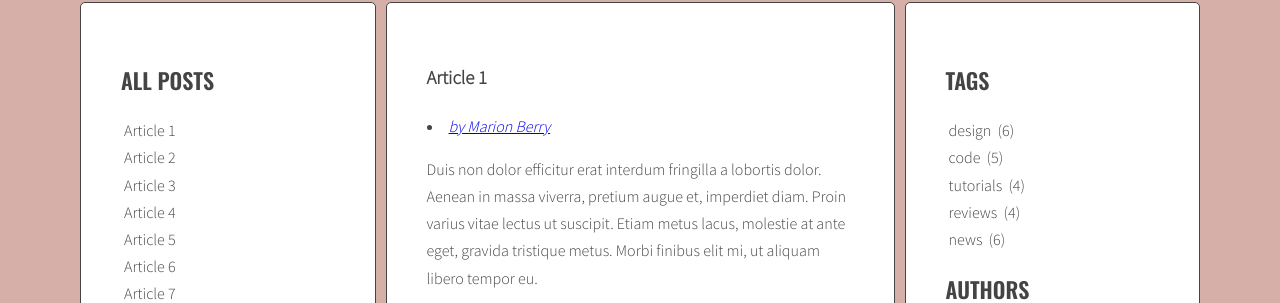
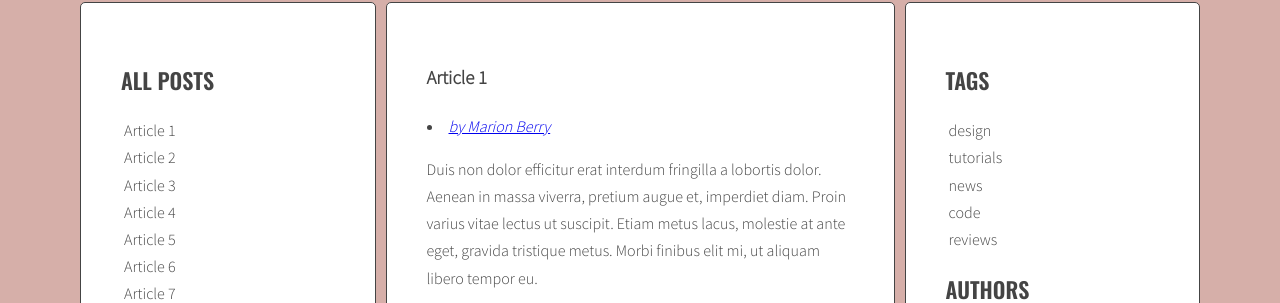
Before and after one commit to kris2485/Projekt-6-javascript-blog, a website: page index.html in a window 1280 px wide. Shown: the part 241-544 px from the top of the page. Drawn offline with nearby package versions, Linux system fonts and the light colour scheme.

Commit message:
Edit function generateTags

```diff
--- a/index.html
+++ b/index.html
@@ -388,11 +388,11 @@
           <aside class="sidebar">
             <h2 class="section-title">Tags</h2>
             <ul class="list tags">
-              <li><a href="#">design</a> <span>(6)</span></li>
-              <li><a href="#">code</a> <span>(5)</span></li>
-              <li><a href="#">tutorials</a> <span>(4)</span></li>
-              <li><a href="#">reviews</a> <span>(4)</span></li>
-              <li><a href="#">news</a> <span>(6)</span></li>
+              <li><a href="#"></a> <span>(6)</span></li>
+              <li><a href="#"></a> <span>(5)</span></li>
+              <li><a href="#"></a> <span>(4)</span></li>
+              <li><a href="#"></a> <span>(4)</span></li>
+              <li><a href="#"></a> <span>(6)</span></li>
             </ul>
             <h2 class="section-title">Authors</h2>
             <ul class="list authors">
--- a/js/script.js
+++ b/js/script.js
@@ -50,7 +50,8 @@ const optArticleSelector = '.post',
   optTitleSelector = '.post-title',
   optTitleListSelector = '.titles',
   optArticleTagsSelector = '.post-tags .list',
-  optArticleAuthorSelector = '.post .post-author';
+  optArticleAuthorSelector = '.post .post-author',
+  optTagsListSelector = '.tags.list';
 
 function generateTitleLinks(customSelector = '') {
   /* [Done] remove contents of titleList */
@@ -103,6 +104,8 @@ function generateTitleLinks(customSelector = '') {
 generateTitleLinks();
 
 function generateTags() {
+  /* [NEW] create a new variable allTags with an empty array */
+  let allTags = [];
   /* find all articles */
   const articles = document.querySelectorAll(optArticleSelector);
   /* START LOOP: for every article: */
@@ -122,12 +125,22 @@ function generateTags() {
         '<li><a href="#tag-' + tag + '">' + ' ' + tag + ' ' + '</a></li>';
       /* add generated code to html variable */
       html = html + tagsHTML;
+      /* [NEW] check if this link is NOT already in allTags */
+      if (allTags.indexOf(tagsHTML) == -1) {
+        /* [NEW] add generated code to allTags array */
+        allTags.push(tagsHTML);
+      }
       /* END LOOP: for each tag */
     }
     /* insert HTML of all the links into the tags wrapper */
     tagsList.innerHTML = html;
     /* END LOOP: for every article: */
   }
+  /* [NEW] find list of tags in right column */
+  const tagList = document.querySelector('.tags');
+
+  /* [NEW] add html from allTags to tagList */
+  tagList.innerHTML = allTags.join(' ');
 }
 generateTags();
 
```
